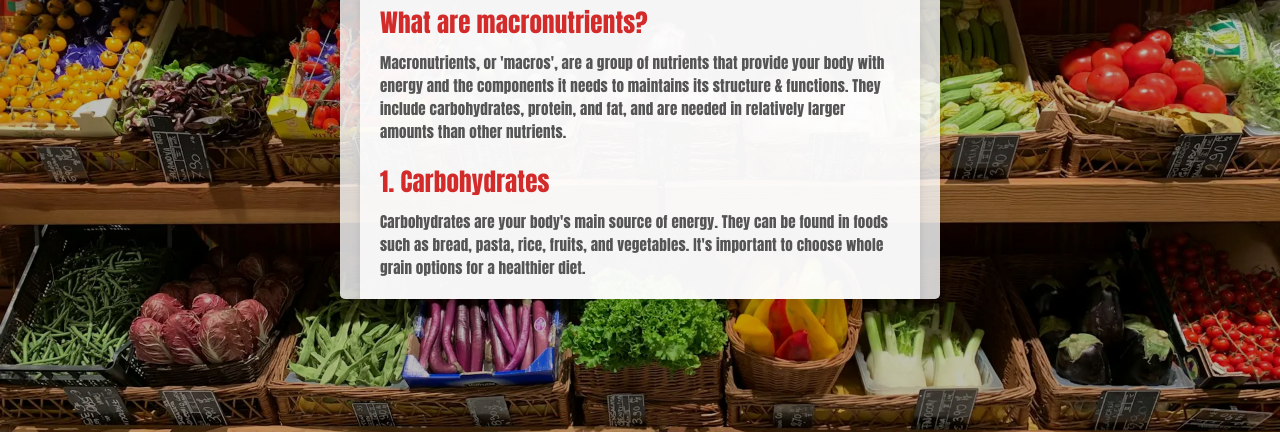
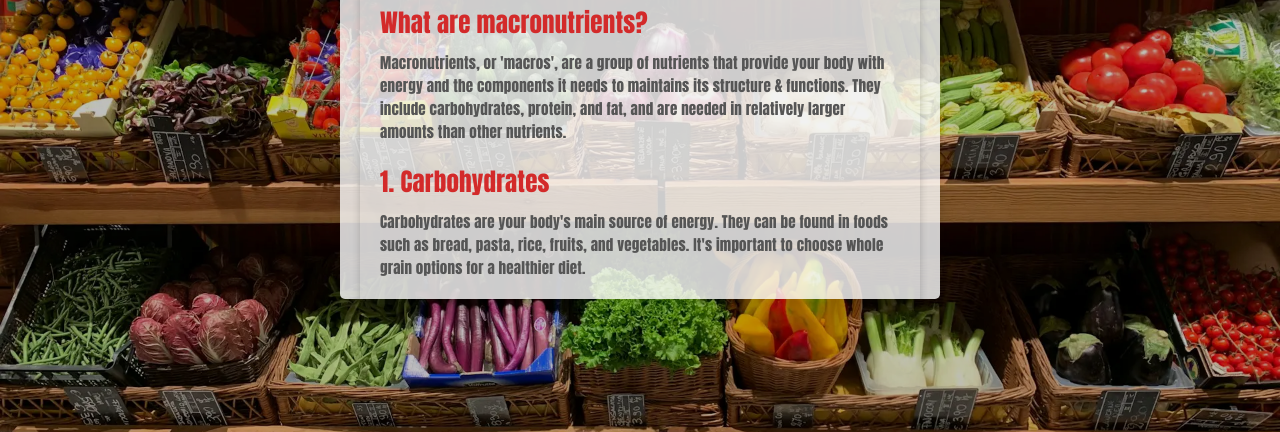
Before and after one commit to Juan-Carlos-D/DevCalisthenics, a plain HTML site: page Templates/Nutrition/macronutrients.html in a window 1280 px wide. Shown: the part 201-633 px from the top of the page. Drawn offline with nearby package versions, Linux system fonts and the light colour scheme.

Commit message:
box shadow

```diff
--- a/static/CSS/macronutrients.css
+++ b/static/CSS/macronutrients.css
@@ -24,9 +24,9 @@ html, body {
 /* Container for macronutrients content */
 .macronutrients-container {
     padding: 2rem;
-    background-color: rgba(255, 255, 255, 0.8);
+    background-color: transparent;
     border-radius: 5px;
-    box-shadow: 0 4px 8px rgba(0, 0, 0, 0.1);
+    box-shadow: 0 4px 8px rgba(0, 0, 0, 0.2);
 }
 
 /* Title styling */
```
